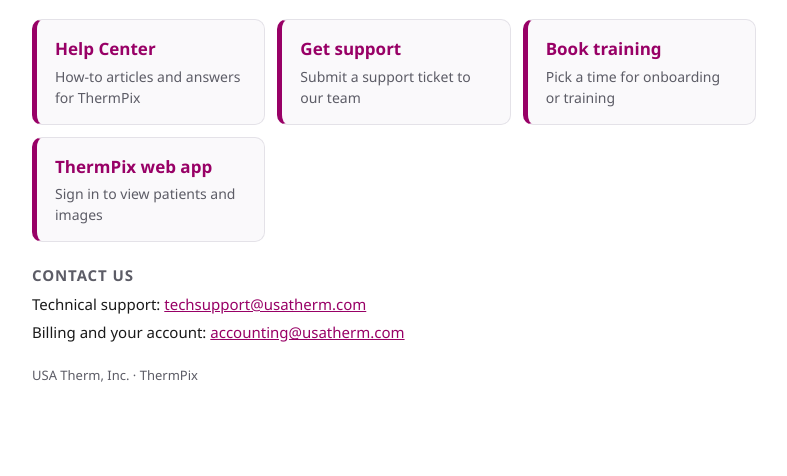
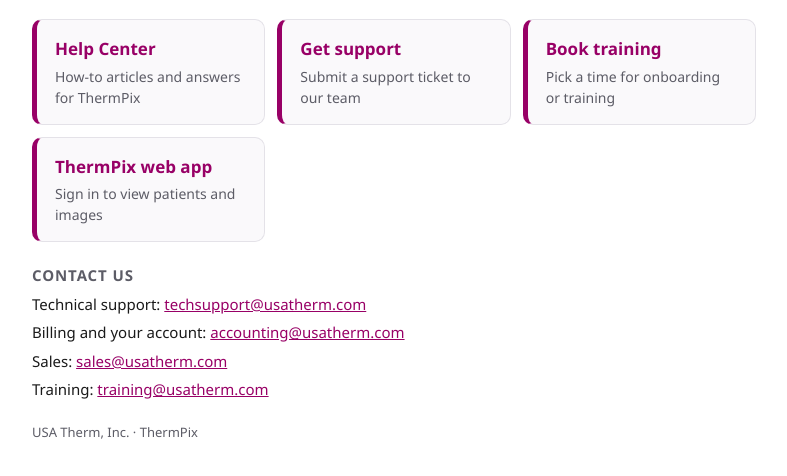
Before and after one commit to usatherm-devops/thermpix-links, a plain HTML site: page index.html in a window 1280 px wide. Shown: the part 86-562 px from the top of the page, without its empty margins (246-1033 px from the left). Drawn offline with Linux system fonts and the light colour scheme.

Commit message:
Add sales and training contacts

```diff
--- a/index.html
+++ b/index.html
@@ -41,6 +41,8 @@ footer{font-size:13px;color:var(--muted)}
     <h2 id="c">Contact us</h2>
     <div>Technical support: <a href="mailto:techsupport@usatherm.com">techsupport@usatherm.com</a></div>
     <div>Billing and your account: <a href="mailto:accounting@usatherm.com">accounting@usatherm.com</a></div>
+    <div>Sales: <a href="mailto:sales@usatherm.com">sales@usatherm.com</a></div>
+    <div>Training: <a href="mailto:training@usatherm.com">training@usatherm.com</a></div>
   </section>
 
   <footer>USA Therm, Inc. · ThermPix</footer>
```
